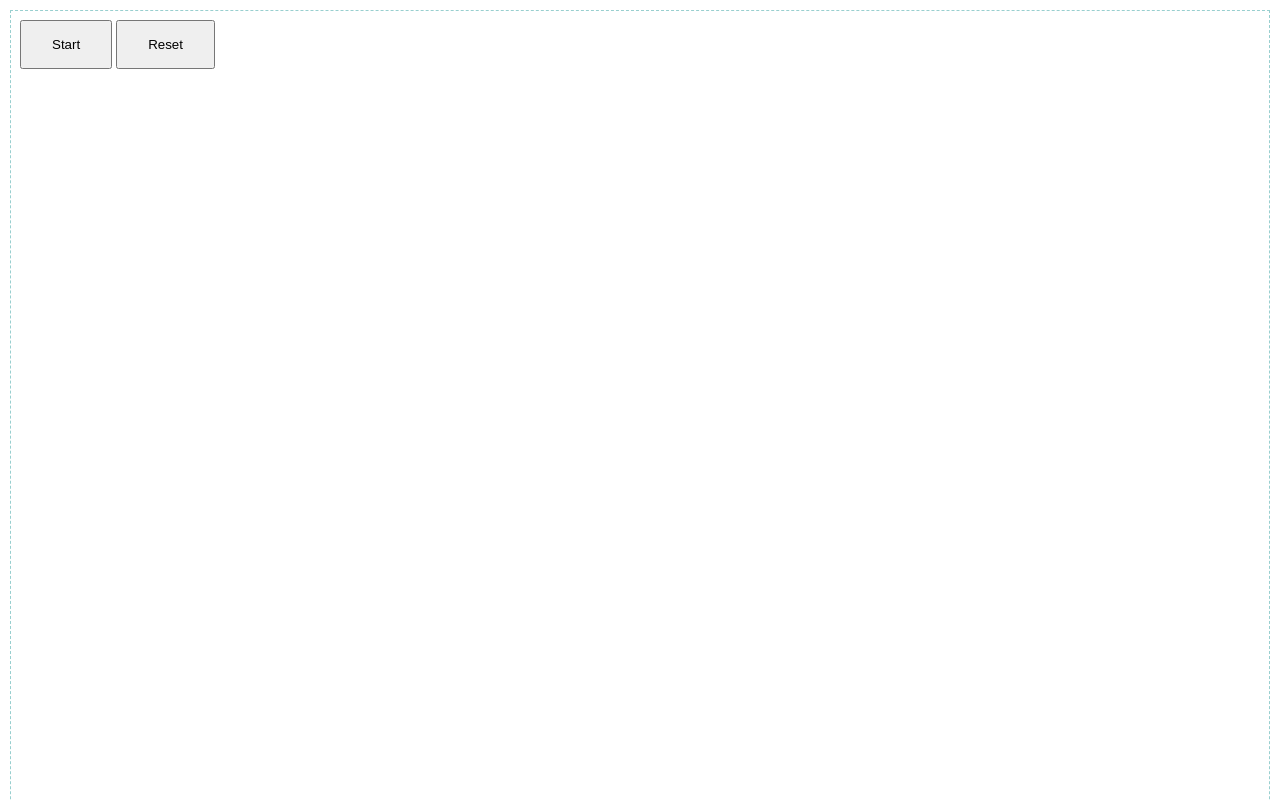
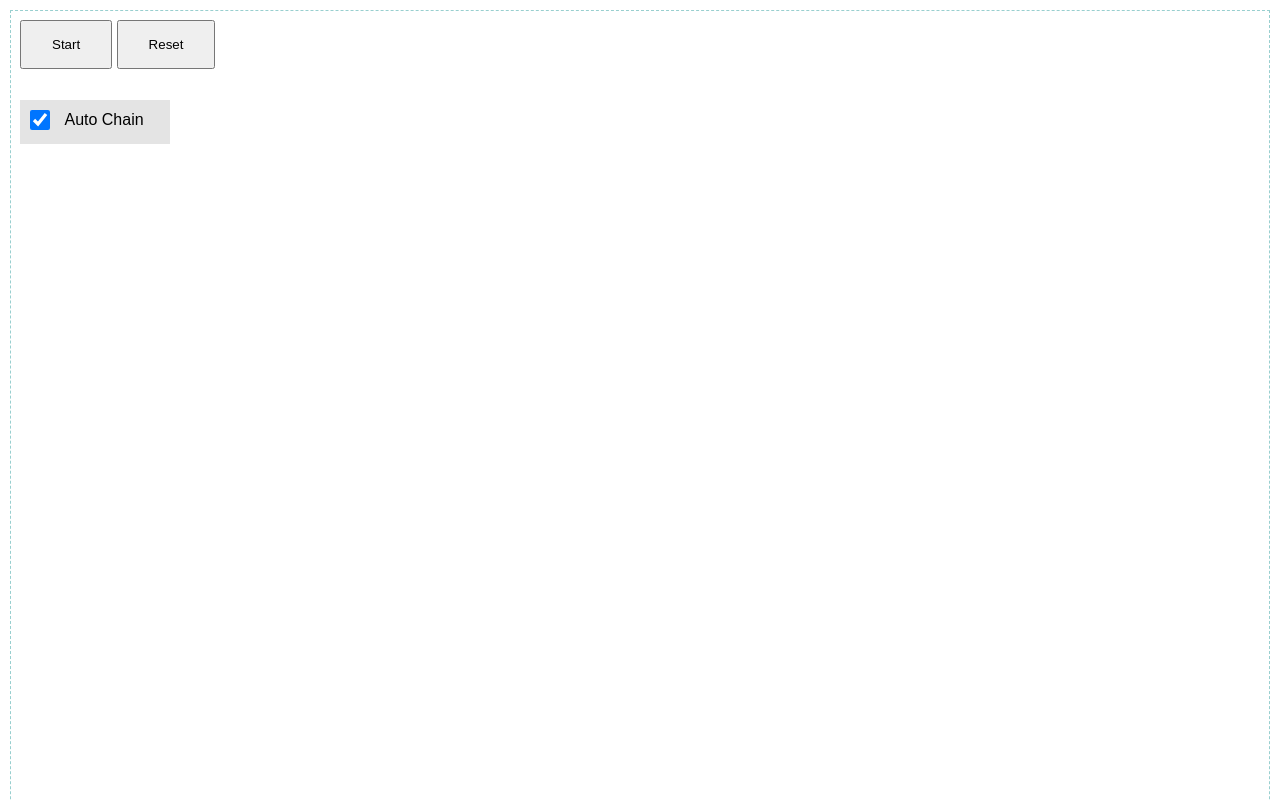
Before and after one commit to dokicoder/verletPhysics, a website: page index.html in a window 1280 px wide. Shown: the top 800 px of the page. Drawn offline with Linux system fonts and the light colour scheme.

Commit message:
some controls

```diff
--- a/index.html
+++ b/index.html
@@ -15,6 +15,12 @@
         <button id="startPauseButton" onclick="toggleSimulation()">Start</button>
         <button id="resetButton" onclick="resetSimulation()">Reset</button>
       </div>
+
+      <div class="controlsGroup">
+        <input type="checkbox" checked="true" id="chainModeToggle" onclick="toggleChainMode()" />
+        <label for="chainModeToggle">Auto Chain</label>
+      </div>
+
       <canvas id="mainCanvas" width="500" height="500"> </canvas>
       <script src="index.js"></script>
     </main>
--- a/index.js
+++ b/index.js
@@ -10,10 +10,12 @@ const gravity = 0.3;
 const friction = 0.992;
 const borderOffset = 3;
 
-let simulationMode = 'init';
-
 let points = [];
 let sticks = [];
+
+// ui state flags
+let simulationMode = 'init';
+let autoChainMode = true;
 
 // cannot use last element in array because we look for similar points and do not readd them
 // in this case we have to keep a reference to the last similar point
@@ -211,16 +213,18 @@ document.getElementById('mainCanvas').onclick = function (event) {
   const similarPoint = points.find((p) => distance(p, { x: canvasXpos, y: canvasYpos }) < 4);
 
   if (similarPoint && points.length) {
+    if (autoChainMode) {
       const p0 = lastPointAdded;
       const p1 = similarPoint;
-
-    lastPointAdded = similarPoint;
 
       sticks.push({
         p0,
         p1,
         length: distance(p0, p1),
       });
+    }
+
+    lastPointAdded = similarPoint;
   } else {
     points.push({
       x: canvasXpos,
@@ -232,6 +236,7 @@ document.getElementById('mainCanvas').onclick = function (event) {
     });
 
     if (points.length >= 2) {
+      if (autoChainMode) {
         const p0 = lastPointAdded;
         const p1 = points[points.length - 1];
 
@@ -241,9 +246,14 @@ document.getElementById('mainCanvas').onclick = function (event) {
           length: distance(p0, p1),
         });
       }
+    }
 
     lastPointAdded = points[points.length - 1];
   }
+};
+
+const toggleChainMode = () => {
+  autoChainMode = !autoChainMode;
 };
 
 /*
--- a/style.css
+++ b/style.css
@@ -2,6 +2,8 @@
   box-sizing: border-box;
   margin: 0;
   padding: 0;
+
+  font-family: sans-serif;
 }
 
 main {
@@ -26,3 +28,23 @@ main {
 .buttonGroup button {
   padding: 15px 30px;
 }
+
+.controlsGroup {
+  position: absolute;
+  left: 20px;
+  top: 100px;
+  width: 150px;
+  padding: 10px;
+  background-color: #cccccc88;
+}
+
+.controlsGroup label {
+  padding: 10px;
+  position: relative;
+  bottom: 5px;
+}
+
+.controlsGroup input {
+  width: 20px;
+  height: 20px;
+}
```
Lines whose indentation alone changed are shown as unchanged.
